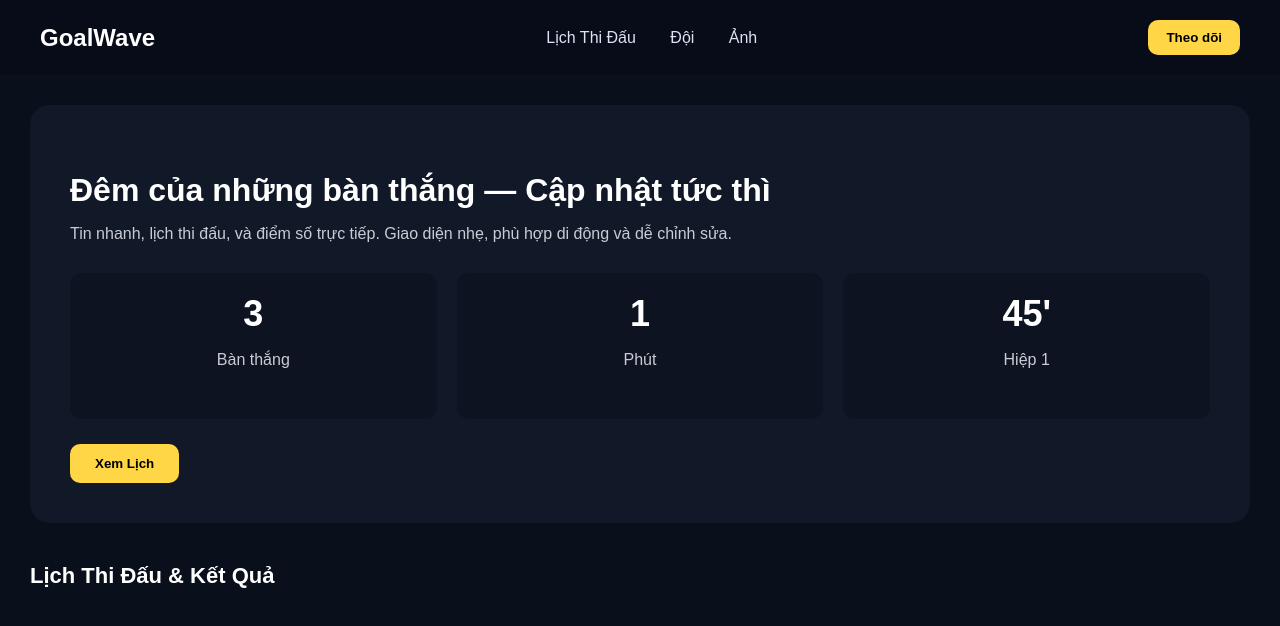
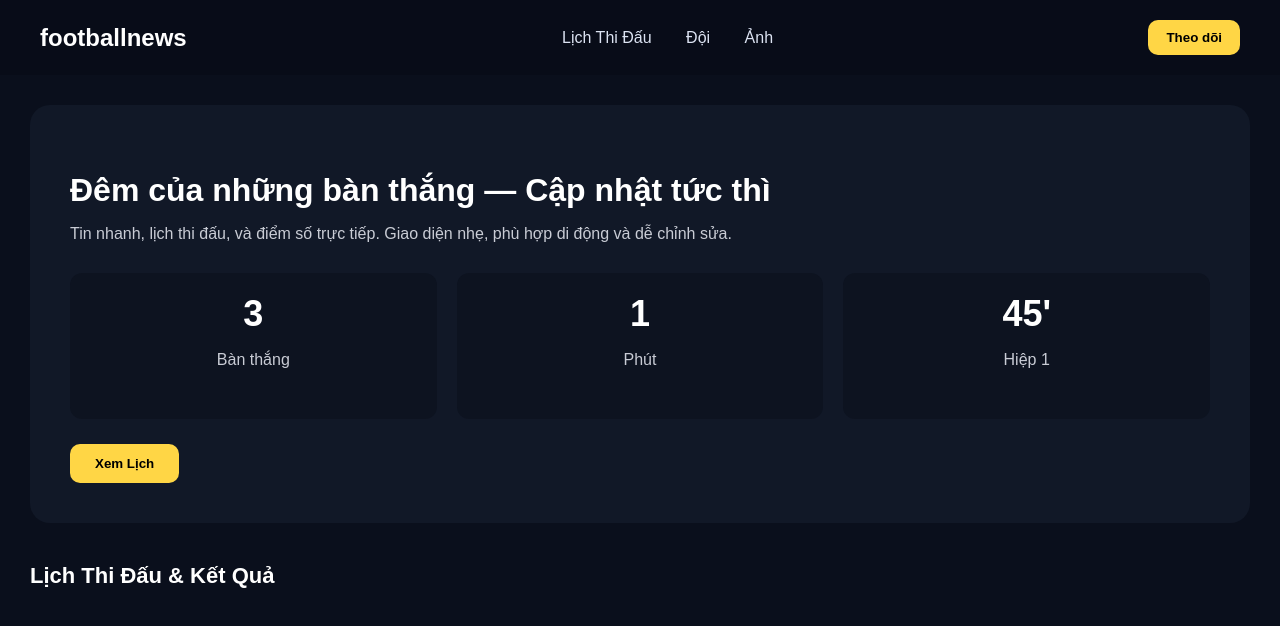
Before and after one commit to huynmtl00380-design/football-news, a plain HTML site: page index.html in a window 1280 px wide. Drawn offline with Linux system fonts and the light colour scheme.

Commit message:
update title web

```diff
--- a/index.html
+++ b/index.html
@@ -3,12 +3,12 @@
   <head>
     <meta charset="UTF-8" />
     <meta name="viewport" content="width=device-width, initial-scale=1.0" />
-    <title>GoalWave</title>
+    <title>footballnews</title>
     <link rel="stylesheet" href="style.css" />
   </head>
   <body>
     <header class="navbar">
-      <div class="logo">GoalWave</div>
+      <div class="logo">footballnews</div>
       <nav>
         <a href="#">Lịch Thi Đấu</a>
         <a href="#">Đội</a>
```
